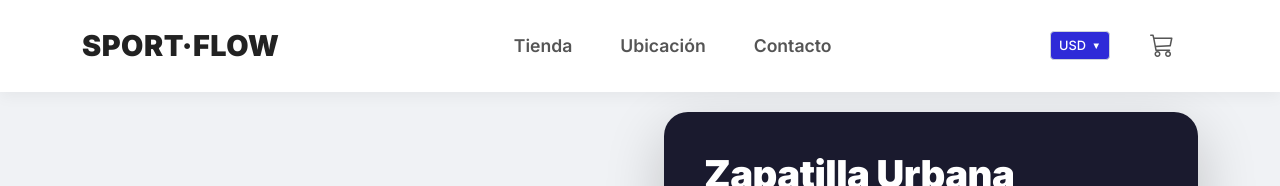
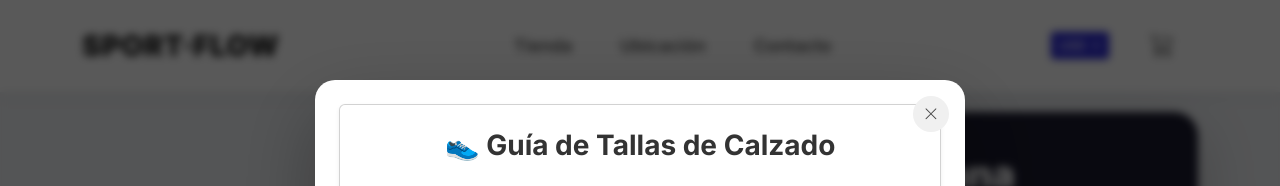
Before and after one commit to Rauda-web/Jahzeel, a Vue app: page /product/1 in a window 1280 px wide. Both pictures are taken after a click on the button "Ver guía de tallas". Shown: the top 186 px of the page. Built offline with nearby package versions, Linux system fonts and the light colour scheme.

Commit message:
fix: guia de tallas como modal overlay, la imagen ya no se desplaza

```diff
--- a/src/views/ProductDetailView.vue
+++ b/src/views/ProductDetailView.vue
@@ -32,7 +32,6 @@
                 <div class="size-grid">
                   <button v-for="size in availableSizes" :key="size" class="size-btn" :class="{ active: selectedSize === size }" @click="selectedSize = size">{{ size }}</button>
                 </div>
-                <div v-if="showGuide" class="guide-container"><SizeGuide /></div>
               </div>
               <div class="specs-block">
                 <h5 class="specs-title"><i class="bi bi-clipboard-check"></i> Especificaciones</h5>
@@ -67,6 +66,20 @@
     <i class="bi bi-emoji-frown"></i>
     <p>Producto no encontrado.</p>
   </div>
+
+  <!-- Modal Guía de Tallas: overlay fijo, no afecta el layout -->
+  <transition name="modal-fade">
+    <div v-if="showGuide" class="guide-modal-backdrop" @click.self="showGuide = false">
+      <div class="guide-modal">
+        <button class="guide-modal-close" @click="showGuide = false">
+          <i class="bi bi-x-lg"></i>
+        </button>
+        <div class="guide-modal-body">
+          <SizeGuide />
+        </div>
+      </div>
+    </div>
+  </transition>
 </template>
 
 <script setup>
@@ -217,4 +230,83 @@ const buyNow = () => {
 /* Not found */
 .not-found { display: flex; flex-direction: column; align-items: center; justify-content: center; min-height: 60vh; color: #aaa; font-size: 1.2rem; }
 .not-found i { font-size: 4rem; margin-bottom: 1rem; }
+
+/* ========================================
+   MODAL GUÍA DE TALLAS
+   position: fixed → no afecta el layout
+======================================== */
+.guide-modal-backdrop {
+  position: fixed;
+  top: 0;
+  left: 0;
+  width: 100%;
+  height: 100%;
+  background: rgba(0, 0, 0, 0.65);
+  z-index: 1050;
+  display: flex;
+  align-items: center;
+  justify-content: center;
+  padding: 1rem;
+  backdrop-filter: blur(4px);
+}
+
+.guide-modal {
+  background: #fff;
+  border-radius: 20px;
+  width: 100%;
+  max-width: 650px;
+  max-height: 80vh;
+  position: relative;
+  box-shadow: 0 30px 80px rgba(0, 0, 0, 0.3);
+  display: flex;
+  flex-direction: column;
+}
+
+.guide-modal-close {
+  position: absolute;
+  top: 1rem;
+  right: 1rem;
+  background: #f0f0f0;
+  border: none;
+  border-radius: 50%;
+  width: 36px;
+  height: 36px;
+  display: flex;
+  align-items: center;
+  justify-content: center;
+  cursor: pointer;
+  font-size: 0.9rem;
+  color: #444;
+  transition: background 0.2s, color 0.2s;
+  z-index: 2;
+}
+
+.guide-modal-close:hover {
+  background: #ff0077;
+  color: #fff;
+}
+
+.guide-modal-body {
+  overflow-y: auto;
+  padding: 1.5rem;
+  border-radius: 20px;
+}
+
+/* Transición del modal */
+.modal-fade-enter-active,
+.modal-fade-leave-active {
+  transition: opacity 0.25s ease;
+}
+.modal-fade-enter-active .guide-modal,
+.modal-fade-leave-active .guide-modal {
+  transition: transform 0.25s ease;
+}
+.modal-fade-enter-from,
+.modal-fade-leave-to {
+  opacity: 0;
+}
+.modal-fade-enter-from .guide-modal,
+.modal-fade-leave-to .guide-modal {
+  transform: scale(0.92) translateY(20px);
+}
 </style>
```
